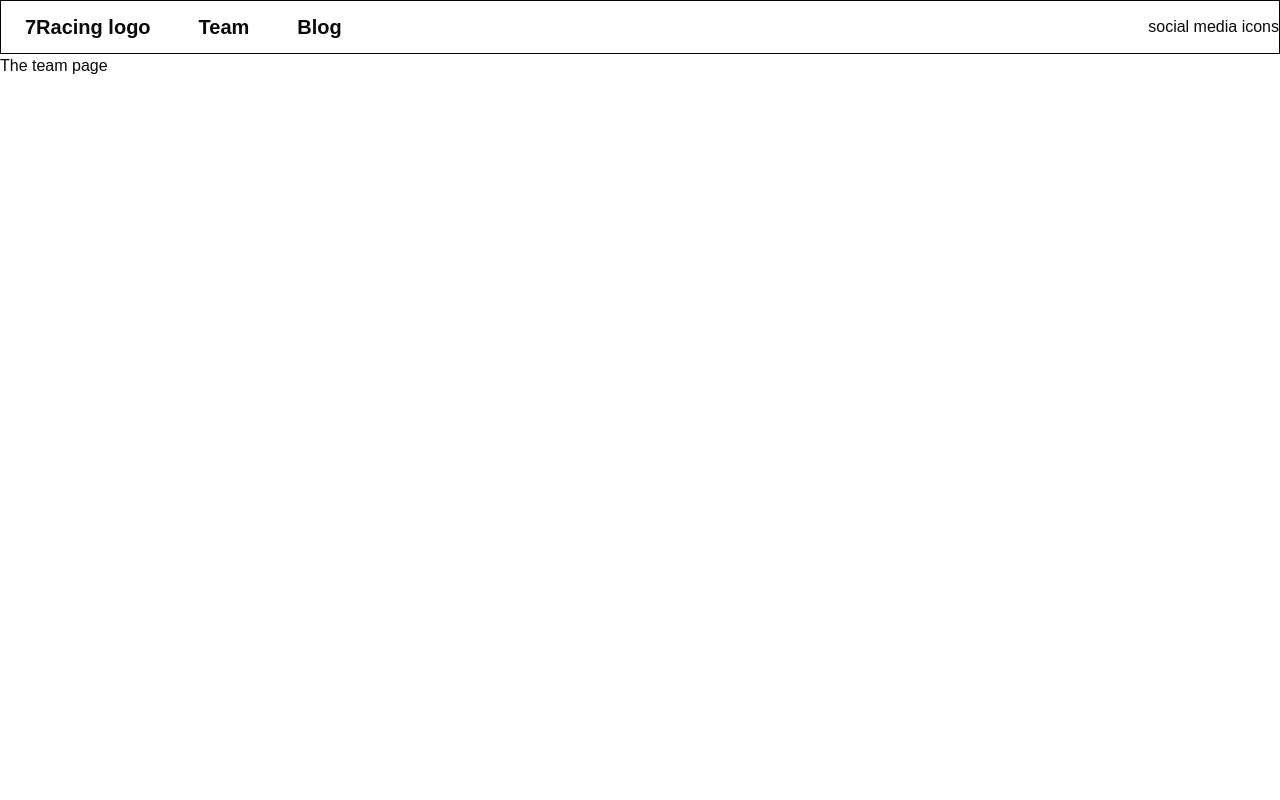
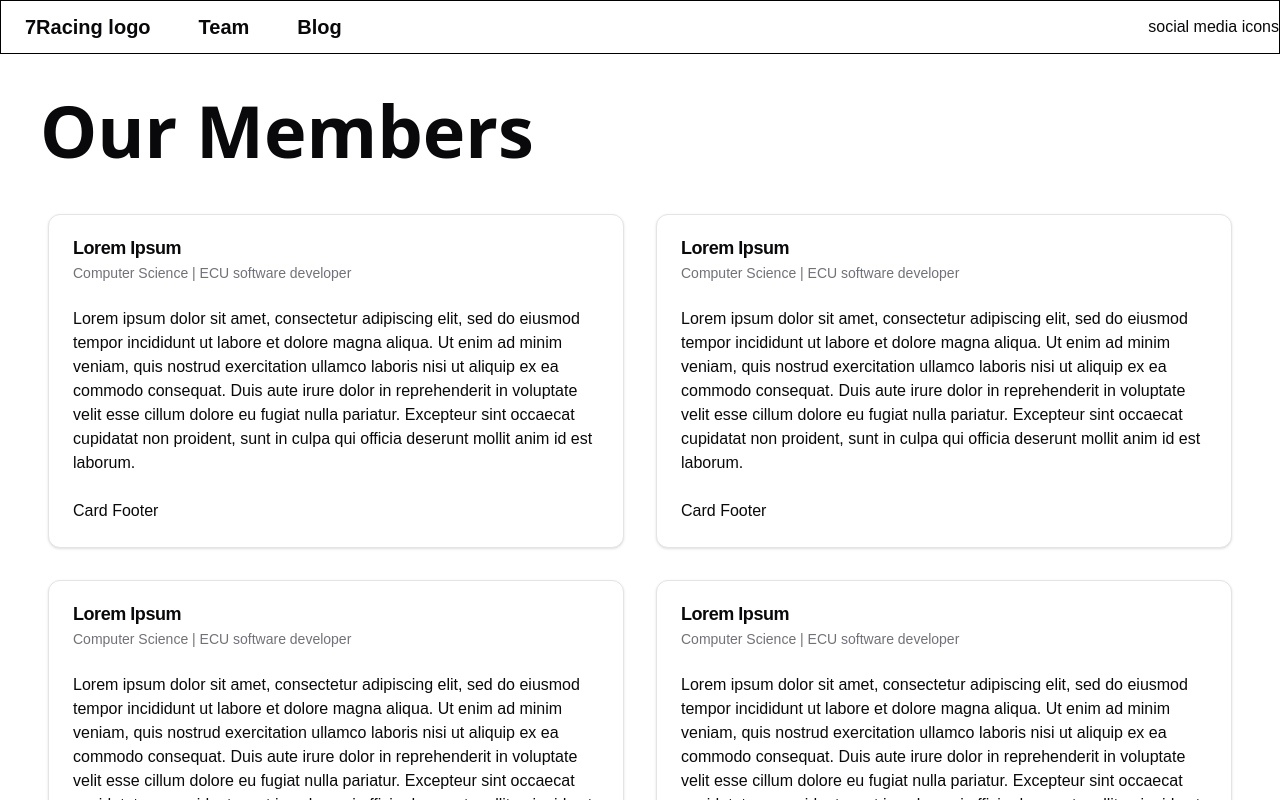
Before and after one commit to yeditepesevenracing/7racing-web, a Next.js app: page /team in a window 1280 px wide. Shown: the top 800 px of the page. Built offline with nearby package versions, Linux system fonts and the light colour scheme.

Commit message:
Completed intial mockup.

```diff
--- a/src/app/blog/page.tsx
+++ b/src/app/blog/page.tsx
@@ -1,11 +1,5 @@
-import {
-  Card,
-  CardContent,
-  CardDescription,
-  CardFooter,
-  CardHeader,
-  CardTitle,
-} from "@/components/ui/card";
+import { Card, CardContent, CardHeader, CardTitle } from "@/components/ui/card";
+import Title from "@/components/common/title";
 
 interface BlogPreview {
   title: string;
@@ -33,6 +27,7 @@ const previews: BlogPreview[] = [
 const Blog = () => {
   return (
     <>
+      <Title text="What we are up to" />
       {previews.map((p) => {
         return <BlogPreviewCard title={p.title} contents={p.contents} />;
       })}
@@ -42,11 +37,11 @@ const Blog = () => {
 
 const BlogPreviewCard = ({ title, contents }: BlogPreview) => {
   return (
-    <Card className="m-5">
+    <Card className="m-10">
       <CardHeader className="text-4xl">
         <CardTitle>{title}</CardTitle>
       </CardHeader>
-      <CardContent>
+      <CardContent className="text-xl font-extralight">
         <p>{contents}</p>
       </CardContent>
     </Card>
--- a/src/app/layout.tsx
+++ b/src/app/layout.tsx
@@ -41,14 +41,23 @@ const menubarButtons: MenubarButtonProps[] = [
   },
 ];
 
-const MenubarButton = ({ displayName, href }: MenubarButtonProps) => {
+const Menubar = () => {
   return (
-    <div className="m-2">
-      <Button variant="ghost" asChild>
-        <Link href={href}>
-          <div className="font-bold text-xl">{displayName}</div>
-        </Link>
-      </Button>
+    <div className="flex flex-row border border-black justify-between items-center">
+      <div className="flex flex-row">
+        {menubarButtons.map((button) => {
+          return (
+            <div className="m-2">
+              <Button variant="ghost" asChild>
+                <Link href={button.href}>
+                  <div className="font-bold text-xl">{button.displayName}</div>
+                </Link>
+              </Button>
+            </div>
+          );
+        })}
+      </div>
+      social media icons
     </div>
   );
 };
@@ -63,19 +72,7 @@ export default function RootLayout({
       <body
         className={`${geistSans.variable} ${geistMono.variable} antialiased`}
       >
-        <div className="flex flex-row border border-black justify-between items-center">
-          <div className="flex flex-row">
-            {menubarButtons.map((button) => {
-              return (
-                <MenubarButton
-                  displayName={button.displayName}
-                  href={button.href}
-                />
-              );
-            })}
-          </div>
-          social media icons
-        </div>
+        <Menubar />
         {children}
       </body>
     </html>
--- a/src/app/page.tsx
+++ b/src/app/page.tsx
@@ -1,8 +1,10 @@
+import Title from "@/components/common/title";
+
 export default function Home() {
   return (
     <div>
-      <h1 className="font-extrabold text-7xl m-10">We are 7Racing.</h1>
-      The home page will be the about page. It will show info about the team.
+      <Title text="We are 7Racing." />
+      <p>The about section goes inside here.</p>
     </div>
   );
 }
--- a/src/app/team/page.tsx
+++ b/src/app/team/page.tsx
@@ -1,7 +1,94 @@
-export default function Team() {
+import {
+  Card,
+  CardContent,
+  CardDescription,
+  CardFooter,
+  CardHeader,
+  CardTitle,
+} from "@/components/ui/card";
+
+import Title from "@/components/common/title";
+
+interface Member {
+  fullname: string;
+  major: string;
+  role: string;
+  description: string;
+}
+
+const members: Member[] = [
+  {
+    fullname: "Lorem Ipsum",
+    major: "Computer Science",
+    role: "ECU software developer",
+    description:
+      "Lorem ipsum dolor sit amet, consectetur adipiscing elit, sed do eiusmod tempor incididunt ut labore et dolore magna aliqua. Ut enim ad minim veniam, quis nostrud exercitation ullamco laboris nisi ut aliquip ex ea commodo consequat. Duis aute irure dolor in reprehenderit in voluptate velit esse cillum dolore eu fugiat nulla pariatur. Excepteur sint occaecat cupidatat non proident, sunt in culpa qui officia deserunt mollit anim id est laborum.",
+  },
+  {
+    fullname: "Lorem Ipsum",
+    major: "Computer Science",
+    role: "ECU software developer",
+    description:
+      "Lorem ipsum dolor sit amet, consectetur adipiscing elit, sed do eiusmod tempor incididunt ut labore et dolore magna aliqua. Ut enim ad minim veniam, quis nostrud exercitation ullamco laboris nisi ut aliquip ex ea commodo consequat. Duis aute irure dolor in reprehenderit in voluptate velit esse cillum dolore eu fugiat nulla pariatur. Excepteur sint occaecat cupidatat non proident, sunt in culpa qui officia deserunt mollit anim id est laborum.",
+  },
+  {
+    fullname: "Lorem Ipsum",
+    major: "Computer Science",
+    role: "ECU software developer",
+    description:
+      "Lorem ipsum dolor sit amet, consectetur adipiscing elit, sed do eiusmod tempor incididunt ut labore et dolore magna aliqua. Ut enim ad minim veniam, quis nostrud exercitation ullamco laboris nisi ut aliquip ex ea commodo consequat. Duis aute irure dolor in reprehenderit in voluptate velit esse cillum dolore eu fugiat nulla pariatur. Excepteur sint occaecat cupidatat non proident, sunt in culpa qui officia deserunt mollit anim id est laborum.",
+  },
+  {
+    fullname: "Lorem Ipsum",
+    major: "Computer Science",
+    role: "ECU software developer",
+    description:
+      "Lorem ipsum dolor sit amet, consectetur adipiscing elit, sed do eiusmod tempor incididunt ut labore et dolore magna aliqua. Ut enim ad minim veniam, quis nostrud exercitation ullamco laboris nisi ut aliquip ex ea commodo consequat. Duis aute irure dolor in reprehenderit in voluptate velit esse cillum dolore eu fugiat nulla pariatur. Excepteur sint occaecat cupidatat non proident, sunt in culpa qui officia deserunt mollit anim id est laborum.",
+  },
+  {
+    fullname: "Lorem Ipsum",
+    major: "Computer Science",
+    role: "ECU software developer",
+    description:
+      "Lorem ipsum dolor sit amet, consectetur adipiscing elit, sed do eiusmod tempor incididunt ut labore et dolore magna aliqua. Ut enim ad minim veniam, quis nostrud exercitation ullamco laboris nisi ut aliquip ex ea commodo consequat. Duis aute irure dolor in reprehenderit in voluptate velit esse cillum dolore eu fugiat nulla pariatur. Excepteur sint occaecat cupidatat non proident, sunt in culpa qui officia deserunt mollit anim id est laborum.",
+  },
+];
+
+const Team = () => {
   return (
-    <div>
-      <h1>The team page</h1>
-    </div>
+    <>
+      <Title text="Our Members" />
+      <div className="m-10 grid grid-cols-2 gap-4">
+        {members.map((m) => {
+          return (
+            <MemberCard
+              fullname={m.fullname}
+              major={m.major}
+              role={m.role}
+              description={m.description}
+            />
+          );
+        })}
+      </div>
+    </>
   );
-}
+};
+
+const MemberCard = ({ fullname, major, role, description }: Member) => {
+  return (
+    <Card className="m-2">
+      <CardHeader className="text-lg">
+        <CardTitle>{fullname}</CardTitle>
+        <CardDescription>{`${major} | ${role}`}</CardDescription>
+      </CardHeader>
+      <CardContent>
+        <p>{description}</p>
+      </CardContent>
+      <CardFooter>
+        <p>Card Footer</p>
+      </CardFooter>
+    </Card>
+  );
+};
+
+export default Team;
--- /dev/null
+++ b/src/components/common/title.tsx
@@ -0,0 +1,9 @@
+interface TitleProps {
+  text: string;
+}
+
+const Title = ({ text }: TitleProps) => {
+  return <h1 className="font-sans font-extrabold text-7xl m-10">{text}</h1>;
+};
+
+export default Title;
```
